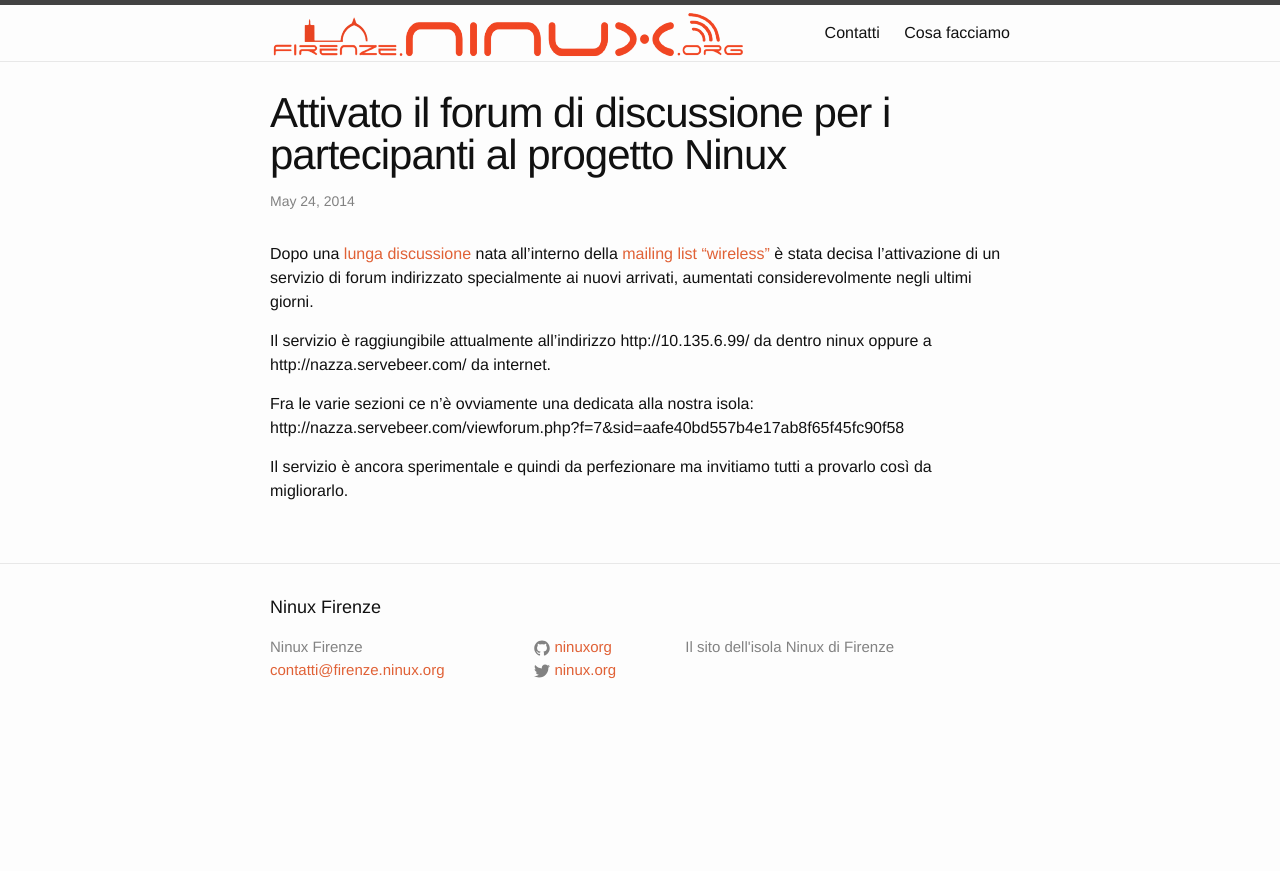
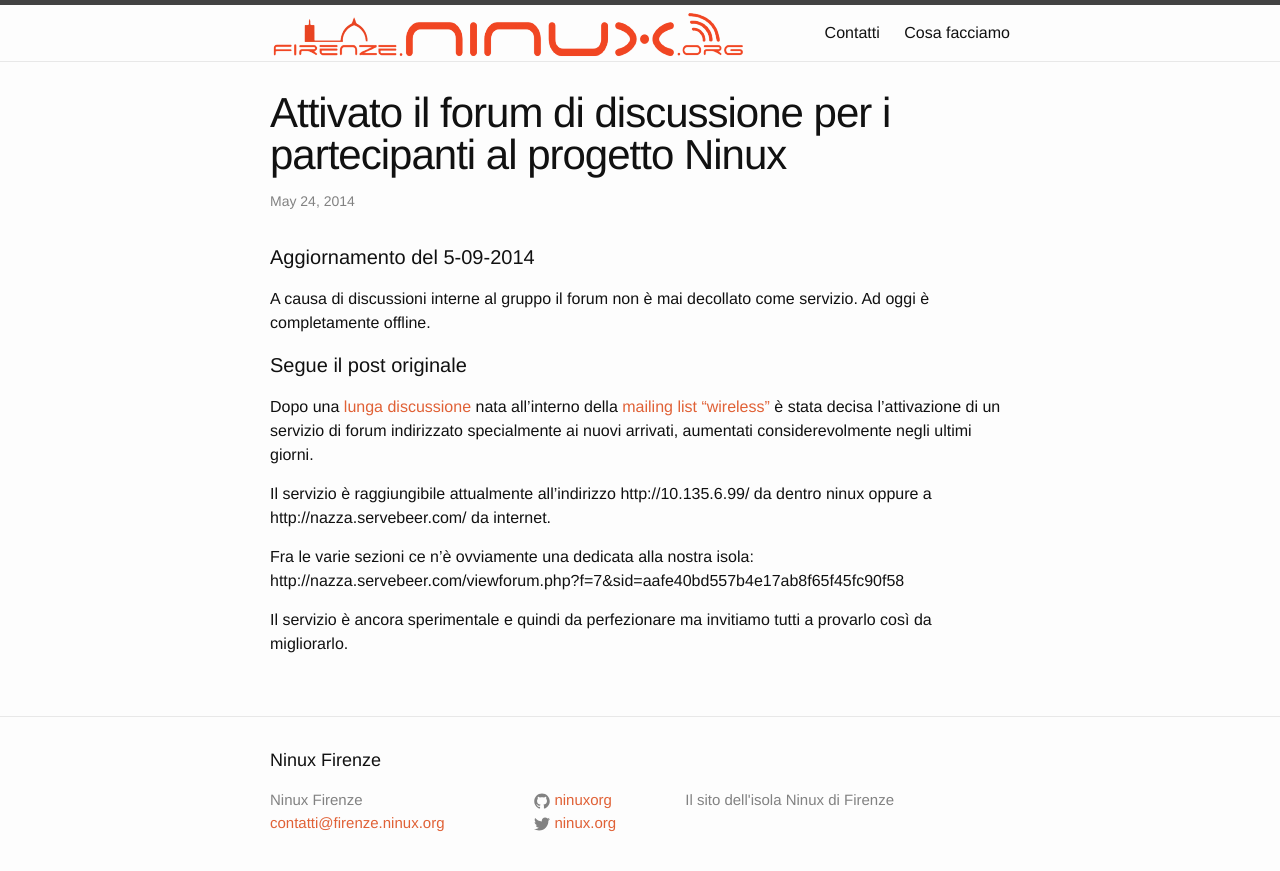
Before and after one commit to ninux-fi/firenze.ninux.org___old, a Jekyll site: the page built from _posts/2014-05-24-attivato-il-forum-di-discussione-per-i-partecipanti-al-progetto-ninux.md, in a window 1280 px wide. Shown: the top 871 px of the page. Built offline with Jekyll 4.4.1, drawn with Linux system fonts in a browser that asks for light colours.

Commit message:
Rettifica pubblicazione forum

```diff
--- a/_posts/2014-05-24-attivato-il-forum-di-discussione-per-i-partecipanti-al-progetto-ninux.md
+++ b/_posts/2014-05-24-attivato-il-forum-di-discussione-per-i-partecipanti-al-progetto-ninux.md
@@ -5,7 +5,13 @@ title: !binary |-
   aXBhbnRpIGFsIHByb2dldHRvIE5pbnV4
 created: 1400968495
 ---
-Dopo una <a href="http://www.mail-archive.com/wireless@ml.ninux.org/msg13696.html">lunga discussione</a> nata all'interno della <a href="http://www.mail-archive.com/wireless-ml@ninux.org/">mailing list "wireless"</a> è stata decisa l'attivazione di un servizio di forum indirizzato specialmente ai nuovi arrivati, aumentati considerevolmente negli ultimi giorni.
+#### Aggiornamento del 5-09-2014
+
+A causa di discussioni interne al gruppo il forum non è mai decollato come servizio. Ad oggi è completamente offline.
+
+#### Segue il post originale
+
+Dopo una [lunga discussione](http://www.mail-archive.com/wireless@ml.ninux.org/msg13696.html) nata all'interno della [mailing list "wireless"](http://www.mail-archive.com/wireless-ml@ninux.org/) è stata decisa l'attivazione di un servizio di forum indirizzato specialmente ai nuovi arrivati, aumentati considerevolmente negli ultimi giorni.
 
 Il servizio è raggiungibile attualmente all'indirizzo http://10.135.6.99/ da dentro ninux oppure a http://nazza.servebeer.com/ da internet.
 
```
